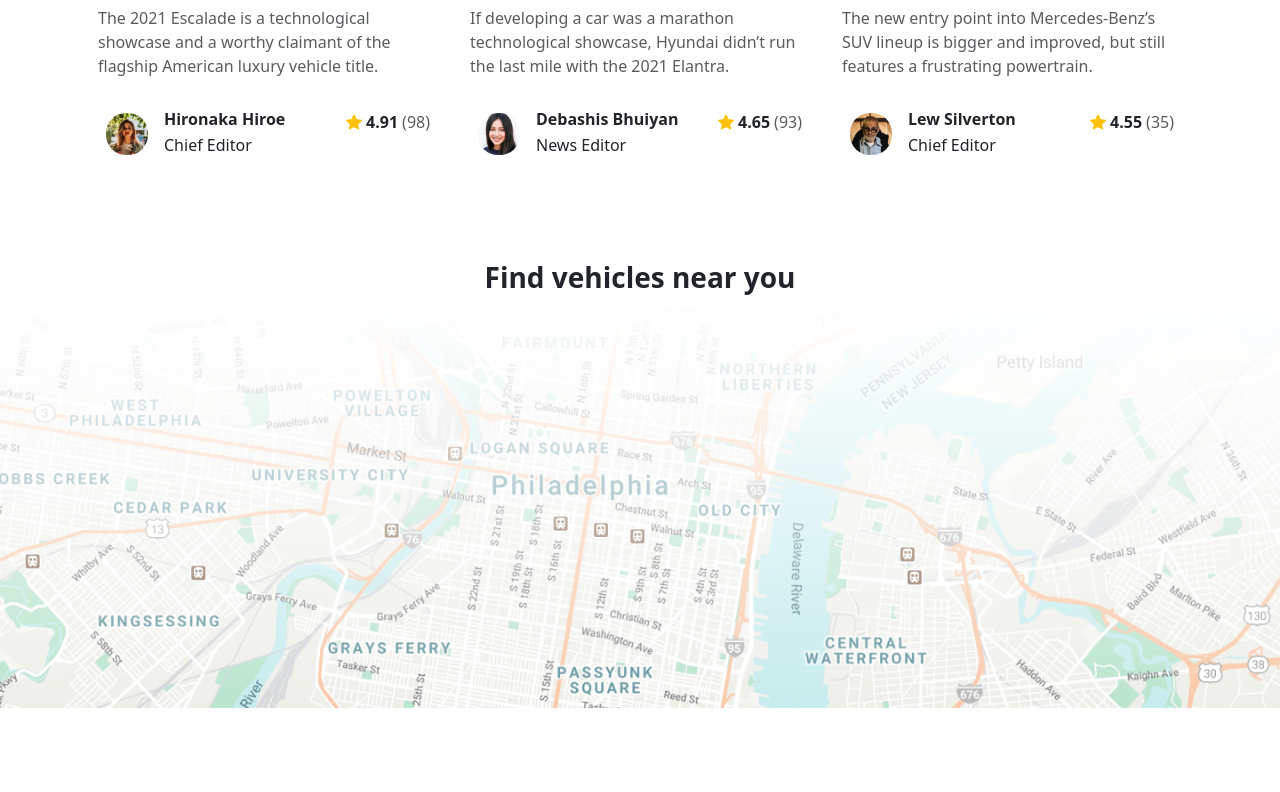
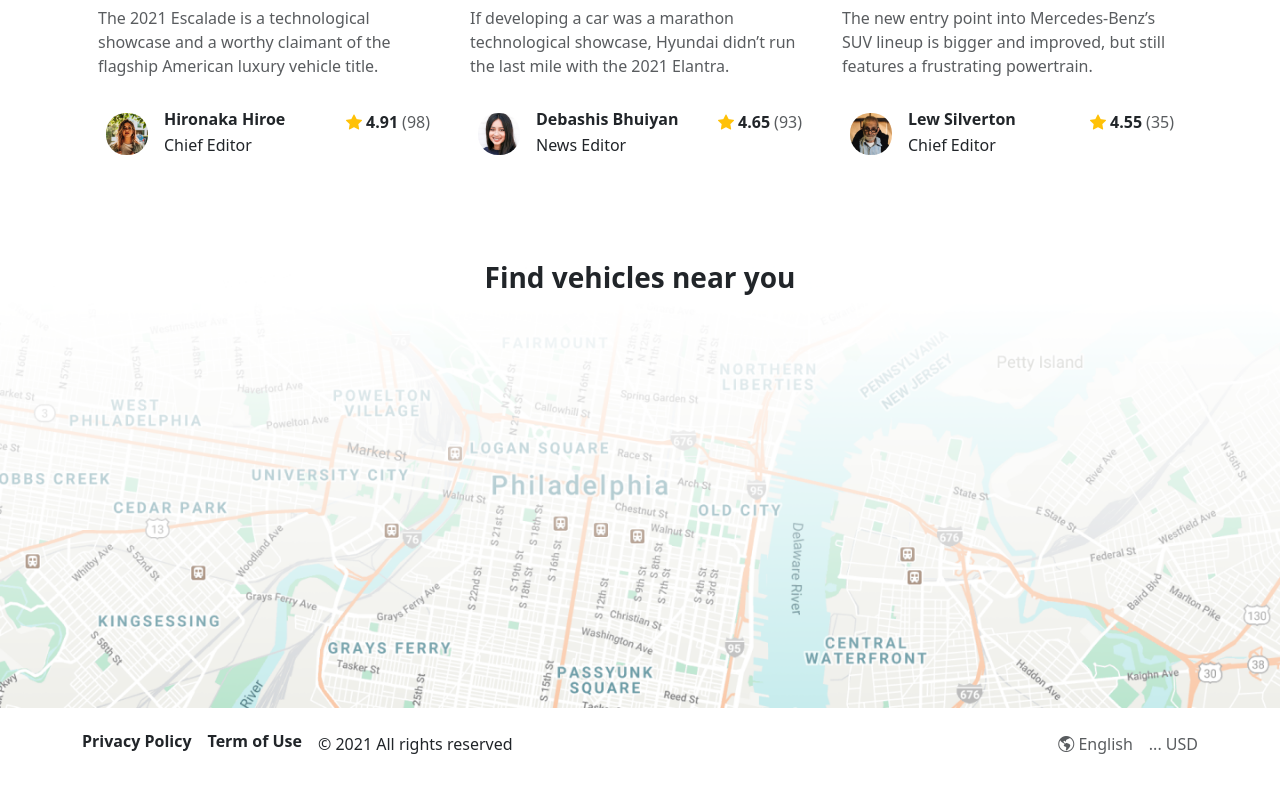
Before and after one commit to mominul-islam45/car-business-react-bootstrap, a React (Vite) app: page / in a window 1280 px wide. Shown: the part 2325-3117 px from the top of the page. Before the commit the page ends 3033 px from the top, so only its background shows below. Built offline with nearby package versions, Linux system fonts and the light colour scheme.

Commit message:
Footer area added

```diff
--- a/src/App.jsx
+++ b/src/App.jsx
@@ -9,6 +9,7 @@ import Trending from './Components/Trending';
 import Best_CarMakes from './Components/Best_CarMakes';
 import RecentReviews from './Components/RecentReviews';
 import NearYou from './Components/NearYou';
+import Footer from './Components/Footer';
 
 function App() {
 
@@ -21,6 +22,7 @@ function App() {
       <Best_CarMakes/>
       <RecentReviews/>
       <NearYou/>
+      <Footer/>
     </>
   )
 }
--- /dev/null
+++ b/src/Components/Footer.jsx
@@ -0,0 +1,24 @@
+import React from 'react'
+
+function Footer() {
+  return (
+    <div className=' container py-4 d-flex flex-column-reverse flex-md-row justify-content-md-between text-center gap-4'>
+        <div className=' d-flex flex-column flex-md-row gap-2 gap-md-3'>
+            <h4 className=' fs-6 fw-bold'>Privacy Policy</h4>
+            <h4 className=' fs-6 fw-bold'>Term of Use</h4>
+            <p className=' fw-light'>© 2021 All rights reserved</p>
+        </div>
+
+        <div className=' d-flex justify-content-between justify-content-md-start gap-md-3'>
+            <div className=' text-muted'>
+                <i class="bi bi-globe-americas"></i> English
+            </div>
+            <div className=' text-muted'>
+                ... USD
+            </div>
+        </div>
+    </div>
+  )
+}
+
+export default Footer
```
